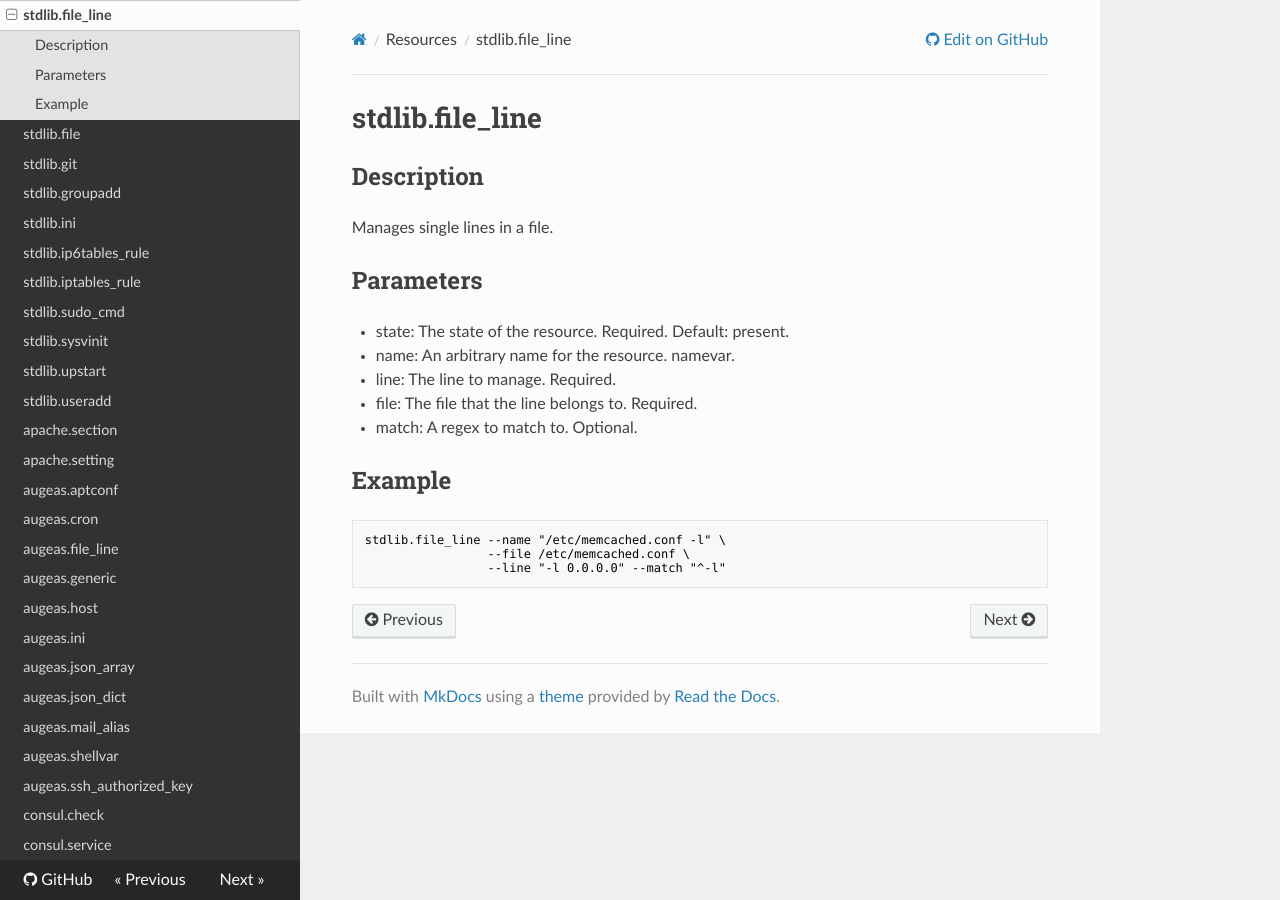
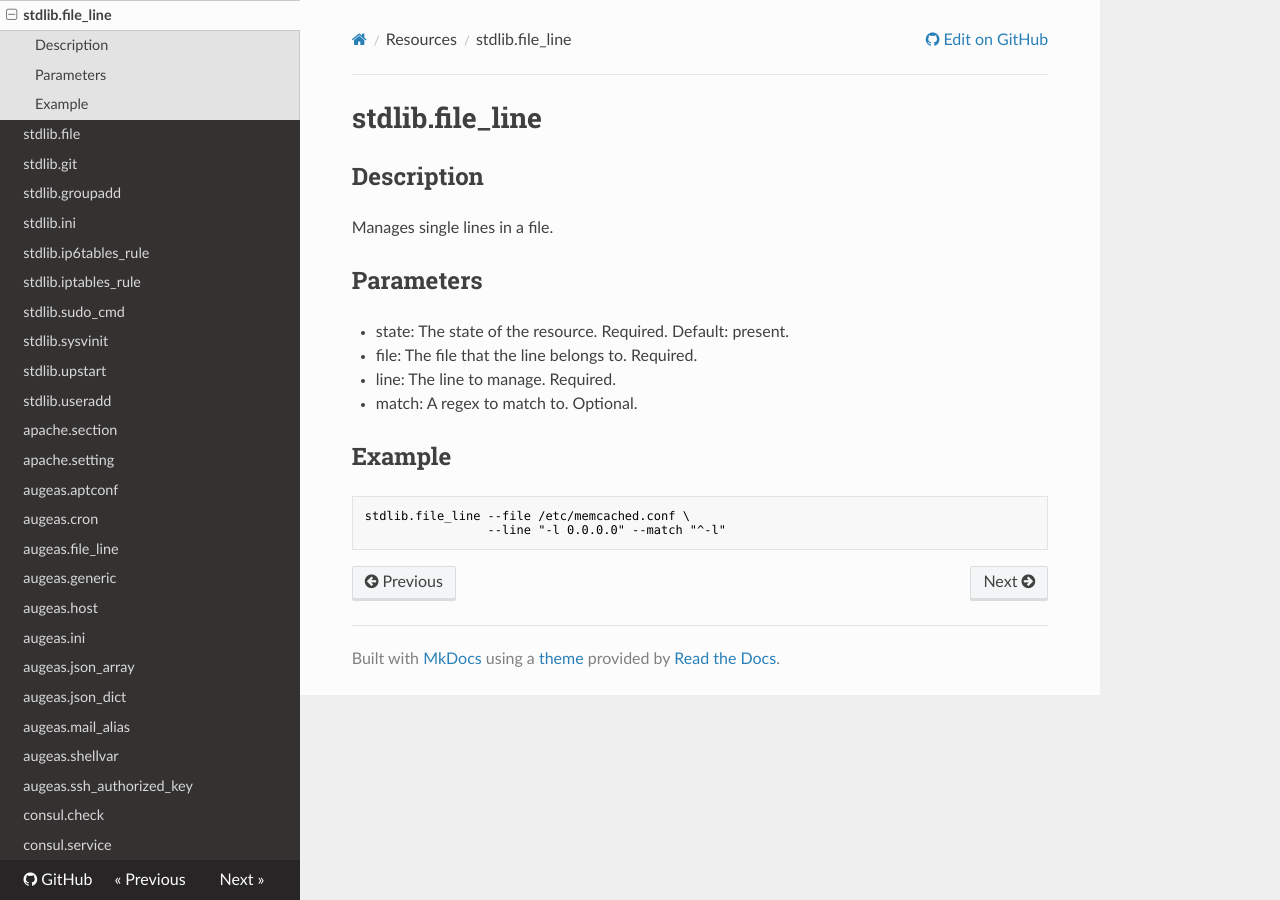
Before and after one commit to wffls/waffles, an MkDocs documentation site: the page built from docs/resources/stdlib.file_line.md, in a window 1280 px wide. Built offline with MkDocs 1.6.1, drawn with Linux system fonts in a browser that asks for light colours; nearby versions of some CDN libraries; old or Windows-style settings are respelled for this version of MkDocs.

Commit message:
Removing name parameter from file_line resource

````diff
--- a/docs/resources/stdlib.file_line.md
+++ b/docs/resources/stdlib.file_line.md
@@ -7,15 +7,13 @@ Manages single lines in a file.
 ## Parameters
 
 * state: The state of the resource. Required. Default: present.
-* name: An arbitrary name for the resource. namevar.
+* file: The file that the line belongs to. Required.
 * line: The line to manage. Required.
-* file: The file that the line belongs to. Required.
 * match: A regex to match to. Optional.
 
 ## Example
 
 ```shell
-stdlib.file_line --name "/etc/memcached.conf -l" \
-                 --file /etc/memcached.conf \
+stdlib.file_line --file /etc/memcached.conf \
                  --line "-l 0.0.0.0" --match "^-l"
 ```
````
Also changed, not shown: 1 other file.
